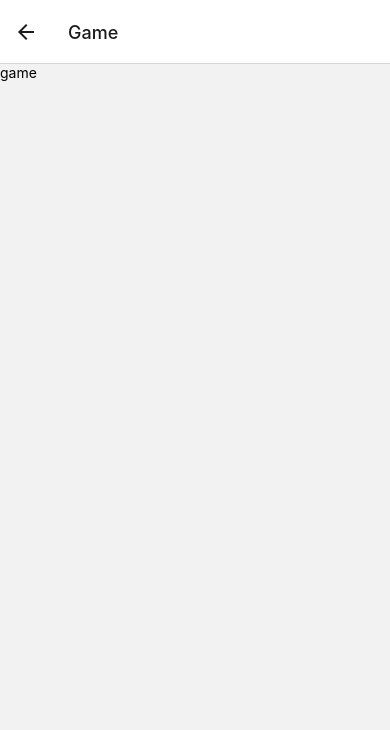
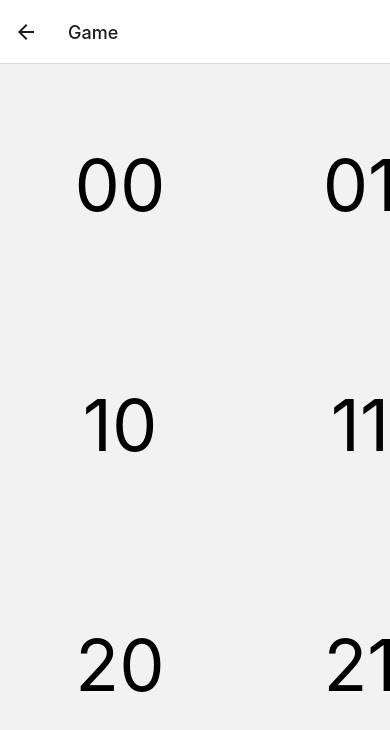
Before and after one commit to robbert040/tic-tac-toe, a React Native app: screen /Game in a window 390 px wide. Shown: the top 730 px of the page. Built offline with nearby package versions, Linux system fonts and the light colour scheme.

Commit message:
chore: add grid for game

```diff
--- /dev/null
+++ b/src/components/GameRenderItem/index.tsx
@@ -0,0 +1,17 @@
+import React from 'react';
+import { Pressable, Text } from 'react-native';
+import { GameStateProps } from '../../utils/game';
+import styles from './styles';
+
+function GameRenderItem({ item }: { item: GameStateProps }) {
+  return (
+    <Pressable style={styles.container}>
+      <Text style={styles.text}>
+        {item.y}
+        {item.x}
+      </Text>
+    </Pressable>
+  );
+}
+
+export default GameRenderItem;
--- /dev/null
+++ b/src/components/GameRenderItem/styles.ts
@@ -0,0 +1,17 @@
+import { Dimensions, StyleSheet } from 'react-native';
+
+const { width } = Dimensions.get('screen');
+
+const styles = StyleSheet.create({
+  container: {
+    height: width * 0.3,
+    width: width * 0.3,
+    justifyContent: 'center',
+  },
+  text: {
+    textAlign: 'center',
+    fontSize: 72,
+  },
+});
+
+export default styles;
--- a/src/pages/gameScreen.tsx
+++ b/src/pages/gameScreen.tsx
@@ -1,10 +1,27 @@
-import React from 'react';
-import { View, Text } from 'react-native';
+import React, { useState } from 'react';
+import { View, FlatList, Text } from 'react-native';
+import GameRenderItem from '../components/GameRenderItem';
+import { GameStateProps, initialGameState } from '../utils/game';
+
+const renderItem = ({ item }: { item: GameStateProps }) => {
+  return <GameRenderItem item={item} />;
+};
+
+const keyExtractor = (item: GameStateProps) => {
+  return `${item.x} ${item.y}`;
+};
 
 function GameScreen() {
+  const [gameValues, setGameValues] = useState(initialGameState);
+
   return (
     <View>
-      <Text>game</Text>
+      <FlatList
+        data={gameValues}
+        renderItem={renderItem}
+        keyExtractor={keyExtractor}
+        numColumns={3}
+      />
     </View>
   );
 }
--- /dev/null
+++ b/src/utils/game.ts
@@ -0,0 +1,53 @@
+export interface GameStateProps {
+  y: number;
+  x: number;
+  value?: string;
+}
+
+export const initialGameState = [
+  {
+    y: 0,
+    x: 0,
+    value: undefined,
+  },
+  {
+    y: 0,
+    x: 1,
+    value: undefined,
+  },
+  {
+    y: 0,
+    x: 2,
+    value: undefined,
+  },
+  {
+    y: 1,
+    x: 0,
+    value: undefined,
+  },
+  {
+    y: 1,
+    x: 1,
+    value: undefined,
+  },
+  {
+    y: 1,
+    x: 2,
+    value: undefined,
+  },
+  {
+    y: 2,
+    x: 0,
+    value: undefined,
+  },
+  {
+    y: 2,
+    x: 1,
+    value: undefined,
+  },
+  {
+    y: 2,
+    x: 2,
+    value: undefined,
+  },
+];
```
